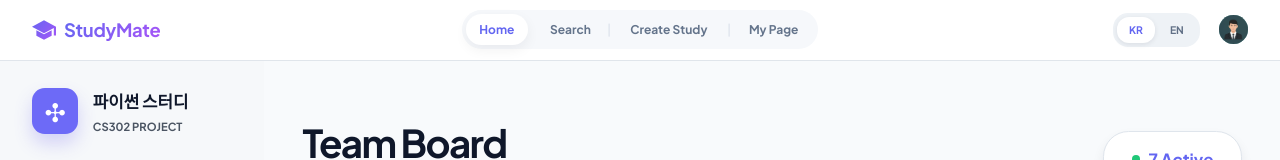
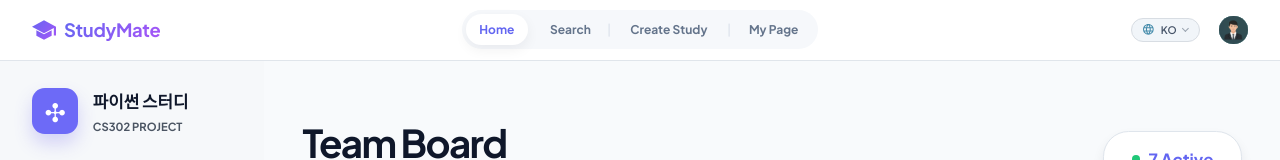
Before and after one commit to SWE-2026-1-team-1/StudyMate, a React (Vite) app in the folder frontend/: page /teams/1/board in a window 1280 px wide. Shown: the top 160 px of the page. Built offline with nearby package versions, Linux system fonts and the light colour scheme.

Commit message:
feat: nav toogle 중복 오류 수정 + language 토글을 드롭다운으로 수정

```diff
--- a/frontend/src/components/Common.tsx
+++ b/frontend/src/components/Common.tsx
@@ -1,6 +1,6 @@
 import { screens } from "../data";
 import type { ScreenId, Study } from "../types";
-import type { ReactNode } from "react";
+import { useState, type ReactNode } from "react";
 import { NavLink, useLocation } from "react-router-dom";
 import { getTopLevelRoute, ROUTE_PATHS } from "../routes/routingMap";
 import graduationCapIcon from "../assets/graduation-cap.svg";
@@ -8,9 +8,17 @@ import userProfileIcon from "../assets/user_profile.svg";
 import techStudyIcon from "../assets/tech_study.svg";
 import englishStudyIcon from "../assets/english_study.svg";
 import algorithmStudyIcon from "../assets/algorithm_study.svg";
+import globeIcon from "../assets/language.svg";
 
 type Navigate = (screen: ScreenId) => void;
 type TopLevelNav = "main" | "explore" | "create" | "mypage";
+
+type Language = { code: string; label: string };
+const LANGUAGES: Language[] = [
+  { code: "KO", label: "한국어" },
+  { code: "EN", label: "English" },
+  { code: "ZH", label: "中文" },
+];
 
 export function ScreenSwitcher({ current, onChange }: { current: ScreenId; onChange: Navigate }) {
   return (
@@ -33,6 +41,8 @@ export function TopBar() {
   const { pathname } = useLocation();
   const activeNav: TopLevelNav = getTopLevelRoute(pathname);
   const activeIndex = activeNav === "main" ? 0 : activeNav === "explore" ? 1 : activeNav === "create" ? 2 : 3;
+  const [lang, setLang] = useState(LANGUAGES[0]);
+  const [showLangMenu, setShowLangMenu] = useState(false);
 
   return (
     <header className="topbar">
@@ -41,13 +51,40 @@ export function TopBar() {
         <span className="brand-link">StudyMate</span>
       </NavLink>
       <nav className={`top-nav active-${activeIndex}`} aria-label="주요 화면">
-        <NavLink className={activeNav === "main" ? "active" : ""} to={ROUTE_PATHS.home}>Home</NavLink>
-        <NavLink className={activeNav === "explore" ? "active" : ""} to={ROUTE_PATHS.studies}>Search</NavLink>
+        <NavLink className={activeNav === "main" ? "active" : ""} to={ROUTE_PATHS.home} end>Home</NavLink>
+        <NavLink className={activeNav === "explore" ? "active" : ""} to={ROUTE_PATHS.studies} end>Search</NavLink>
         <NavLink className={activeNav === "create" ? "active" : ""} to={ROUTE_PATHS.createBasic}>Create Study</NavLink>
         <NavLink className={activeNav === "mypage" ? "active" : ""} to={ROUTE_PATHS.mypage}>My Page</NavLink>
       </nav>
       <div className="top-actions">
-        <span className="lang-toggle"><b>KR</b><b>EN</b></span>
+        <div className="lang-selector">
+          <button
+            className="language-pill"
+            type="button"
+            onClick={() => setShowLangMenu(!showLangMenu)}
+          >
+            <img src={globeIcon} alt="Globe Icon" className="globe-icon" />
+            {lang.code} <i className="arrow-down" />
+          </button>
+
+          {showLangMenu && (
+            <div className="lang-dropdown">
+              {LANGUAGES.map(l => (
+                <button
+                  key={l.code}
+                  type="button"
+                  onClick={() => {
+                    setLang(l);
+                    setShowLangMenu(false);
+                  }}
+                  className={lang.code === l.code ? "active" : ""}
+                >
+                  {l.label} ({l.code})
+                </button>
+              ))}
+            </div>
+          )}
+        </div>
         <NavLink className="avatar-button" aria-label="마이페이지로 이동" to={ROUTE_PATHS.mypage}>
           <Avatar className="mini-avatar" name="user" />
         </NavLink>
--- a/frontend/src/styles.css
+++ b/frontend/src/styles.css
@@ -498,38 +498,46 @@ button {
   color: var(--purple);
   background: transparent !important;
 }
+.lang-selector {
+  position: relative;
+}
+
 .language-pill {
   display: inline-flex;
   align-items: center;
   gap: calc(8px * var(--ui-scale));
   border: calc(1px * var(--ui-scale)) solid #d8dde3;
   border-radius: calc(999px * var(--ui-scale));
-  padding: calc(8px * var(--ui-scale)) calc(20px * var(--ui-scale));
-  background: #eef2f6;
-  color: #25282d;
-  font-size: calc(16px * var(--ui-scale));
-  font-weight: 600; /* 전역 weight 조정에 맞춰 600으로 설정 */
+  padding: calc(6px * var(--ui-scale)) calc(14px * var(--ui-scale));
+  background: #f1f5f9;
+  color: #475569;
+  font-size: calc(13px * var(--ui-scale));
+  font-weight: 600;
   cursor: pointer;
+  transition: all 0.2s;
+}
+
+.language-pill:hover {
+  background: #e2e8f0;
+  border-color: #cbd5e1;
 }
 
 .globe-icon {
-  width: calc(16px * var(--ui-scale));
-  height: calc(16px * var(--ui-scale));
+  width: calc(14px * var(--ui-scale));
+  height: calc(14px * var(--ui-scale));
   object-fit: contain;
+  opacity: 0.7;
 }
 
 .arrow-down {
   display: inline-block;
-  width: calc(8px * var(--ui-scale));
-  height: calc(8px * var(--ui-scale));
-  border-right: calc(2px * var(--ui-scale)) solid currentColor;
-  border-bottom: calc(2px * var(--ui-scale)) solid currentColor;
+  width: calc(6px * var(--ui-scale));
+  height: calc(6px * var(--ui-scale));
+  border-right: calc(1.5px * var(--ui-scale)) solid currentColor;
+  border-bottom: calc(1.5px * var(--ui-scale)) solid currentColor;
   transform: rotate(45deg);
-  margin-top: calc(-4px * var(--ui-scale));
-}
-
-.lang-selector {
-  position: relative;
+  margin-top: calc(-3px * var(--ui-scale));
+  opacity: 0.5;
 }
 
 .lang-dropdown {
@@ -538,10 +546,10 @@ button {
   right: 0;
   margin-top: calc(8px * var(--ui-scale));
   background: #fff;
-  border: calc(1px * var(--ui-scale)) solid #d8dde3;
+  border: calc(1px * var(--ui-scale)) solid #e2e8f0;
   border-radius: calc(12px * var(--ui-scale));
-  box-shadow: 0 calc(4px * var(--ui-scale)) calc(12px * var(--ui-scale)) rgba(0,0,0,0.1);
-  z-index: 10;
+  box-shadow: 0 calc(10px * var(--ui-scale)) calc(25px * var(--ui-scale)) rgba(15, 23, 42, 0.1);
+  z-index: 100;
   overflow: hidden;
   display: flex;
   flex-direction: column;
@@ -549,21 +557,23 @@ button {
 }
 
 .lang-dropdown button {
-  padding: calc(12px * var(--ui-scale)) calc(20px * var(--ui-scale));
+  padding: calc(10px * var(--ui-scale)) calc(16px * var(--ui-scale));
   background: none;
   border: none;
   text-align: left;
-  font-size: calc(15px * var(--ui-scale));
-  color: #4a4f57;
+  font-size: calc(14px * var(--ui-scale));
+  color: #475569;
   cursor: pointer;
-  transition: background 0.2s;
+  transition: all 0.2s;
 }
 
 .lang-dropdown button:hover {
-  background: #f5f7fa;
+  background: #f1f5f9;
+  color: var(--purple);
 }
 
 .lang-dropdown button.active {
+  background: #f8fafc;
   color: var(--purple);
   font-weight: 700;
 }
```
